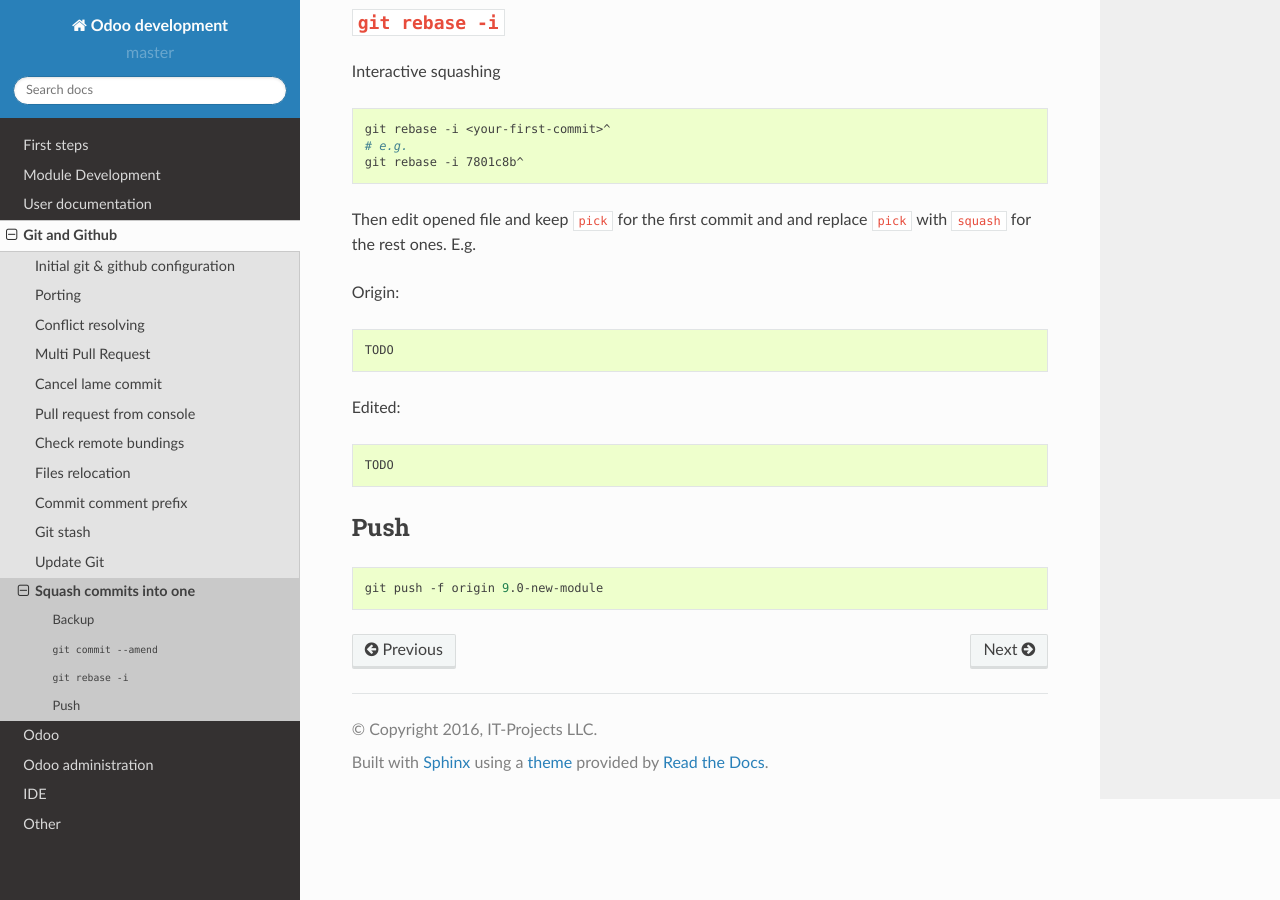
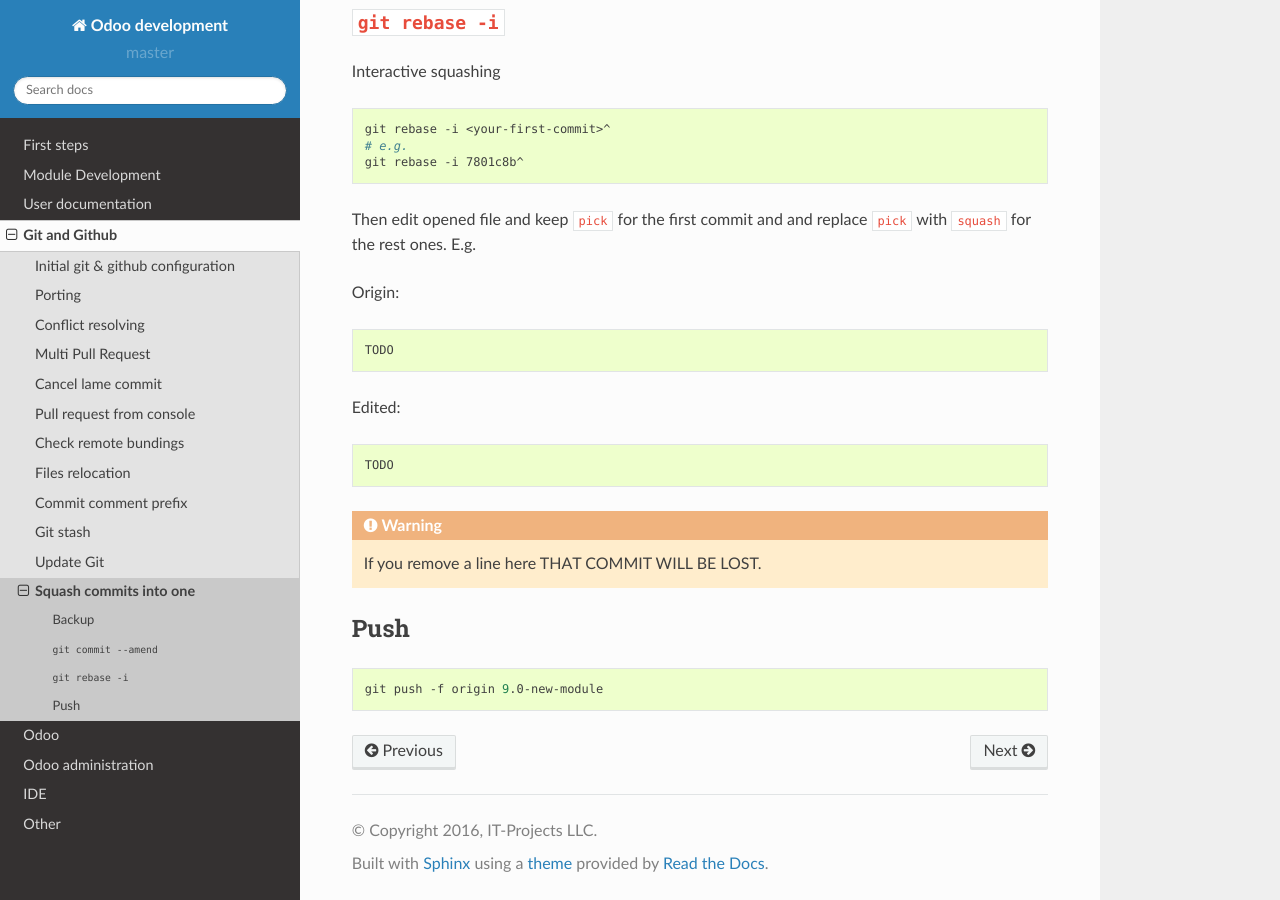
Before and after one commit to itpp-labs/odoo-development, a Sphinx documentation site: the page built from docs/git/squash.rst, in a window 1280 px wide and 900 px high, scrolled down 826 px. Built offline with Sphinx 7.4.7 and the Read the Docs theme 2.0.0, drawn with Linux system fonts in a browser that asks for light colours; pages that are not in the unit, such as notebooks, are missing from menus.

Commit message:
squash: add warning

```diff
--- a/docs/git/squash.rst
+++ b/docs/git/squash.rst
@@ -58,6 +58,8 @@ Edited::
 
     TODO
 
+.. warning:: If you remove a line here THAT COMMIT WILL BE LOST.
+
 Push
 ====
 
```
